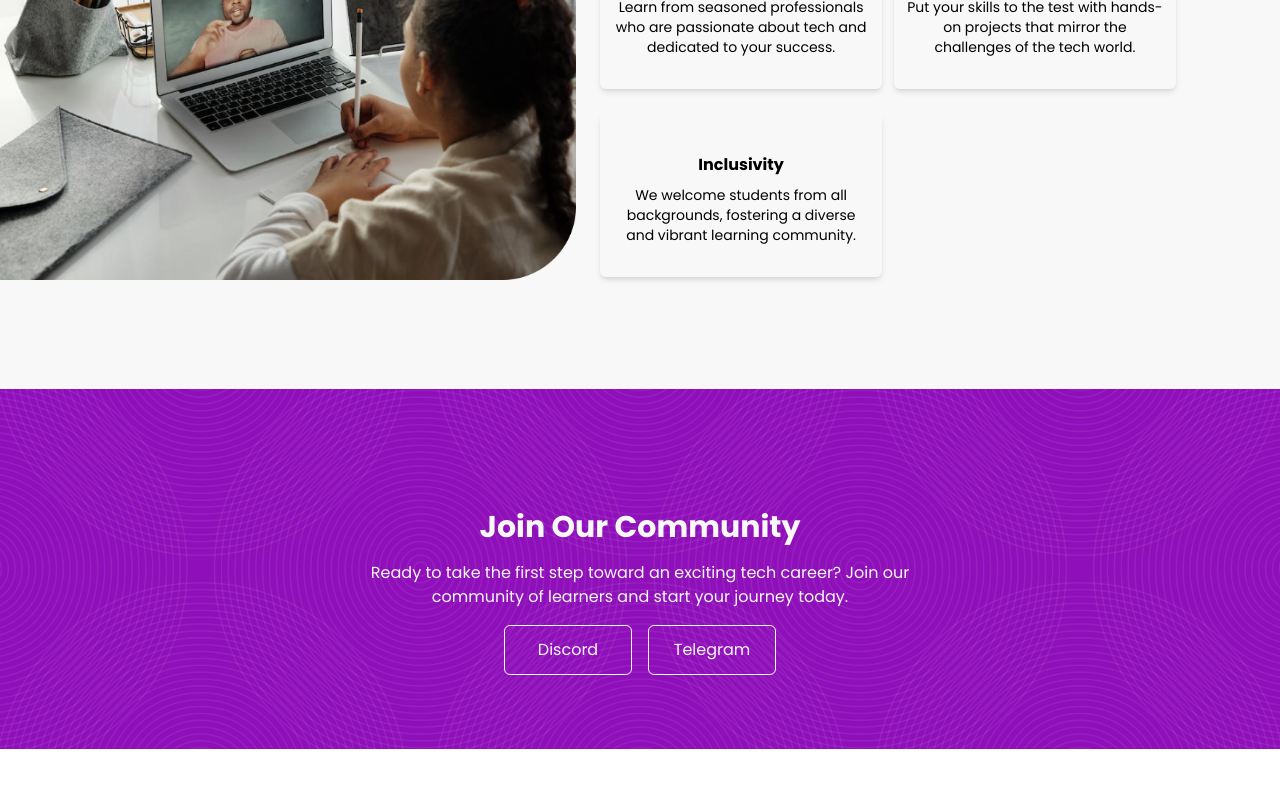
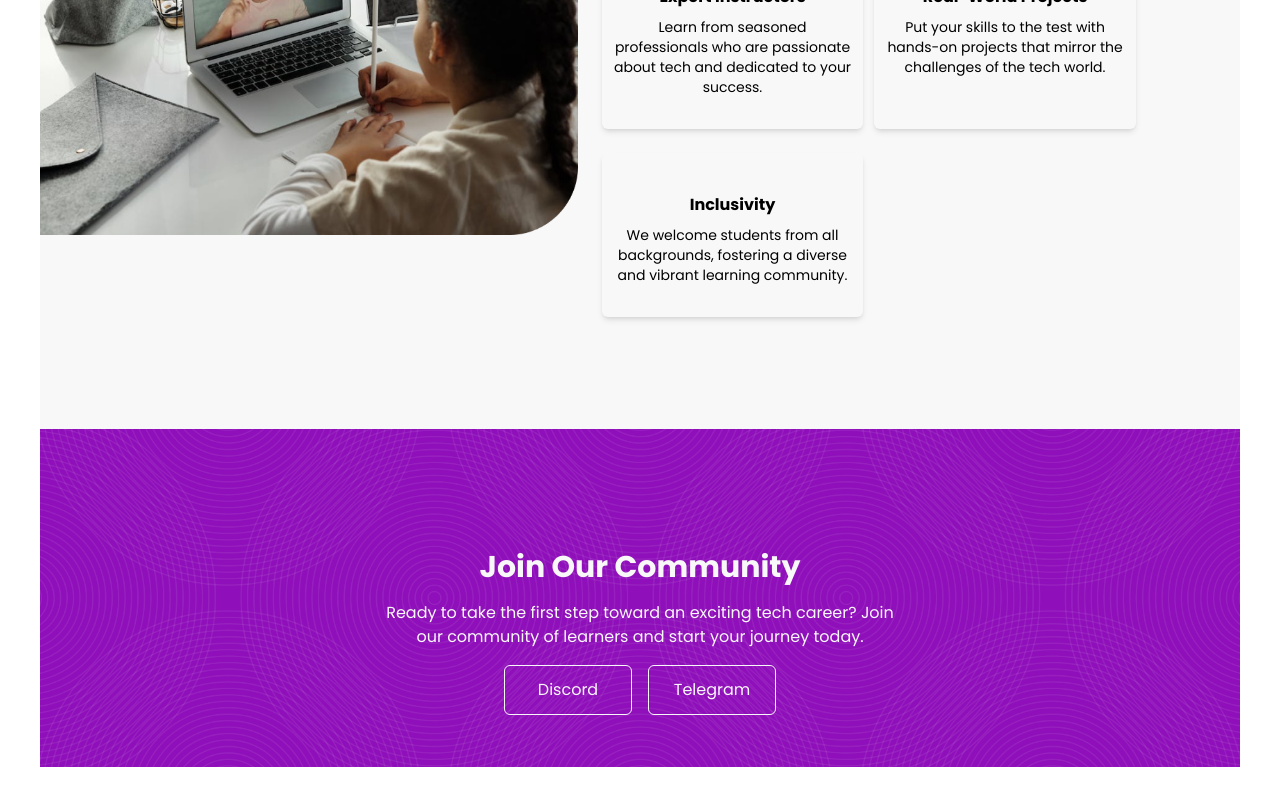
Before and after one commit to Let-s-build-DAO/lets-build-academy, a Next.js app: page / in a window 1280 px wide. Shown: the part 1421-2221 px from the top of the page. Built offline with nearby package versions, Linux system fonts and the light colour scheme.

Commit message:
max width commit

```diff
--- a/app/_layouts/AdminLayout.jsx
+++ b/app/_layouts/AdminLayout.jsx
@@ -4,7 +4,6 @@ import AdminSideNav from '../_components/AdminSideNav';
 
 const AdminLayout = ({ children, header }) => {
   return (
-    <main>
     <div className='flex'>
       <AdminSideNav />
       <section className='w-[80%] ml-auto p-6'>
@@ -14,7 +13,6 @@ const AdminLayout = ({ children, header }) => {
         </div>
       </section>
     </div>
-    </main>
   );
 };
 
--- a/app/_layouts/MainLayout.jsx
+++ b/app/_layouts/MainLayout.jsx
@@ -6,8 +6,9 @@ const MainLayout = ({ children }) => {
   return (
     <div>
       <MainHeader />
-      <main>{children}</main>
-      <MainFooter />
+      <main>{children}
+        <MainFooter />
+      </main>
     </div>
   );
 };
--- a/app/globals.css
+++ b/app/globals.css
@@ -10,3 +10,9 @@ body {
   overflow-x: hidden;
   font-family: 'Poppins' !important;
 }
+
+main {
+  max-width: 1200px;
+  margin-left: auto;
+  margin-right: auto;
+}
```
Lines whose indentation alone changed are shown as unchanged.
